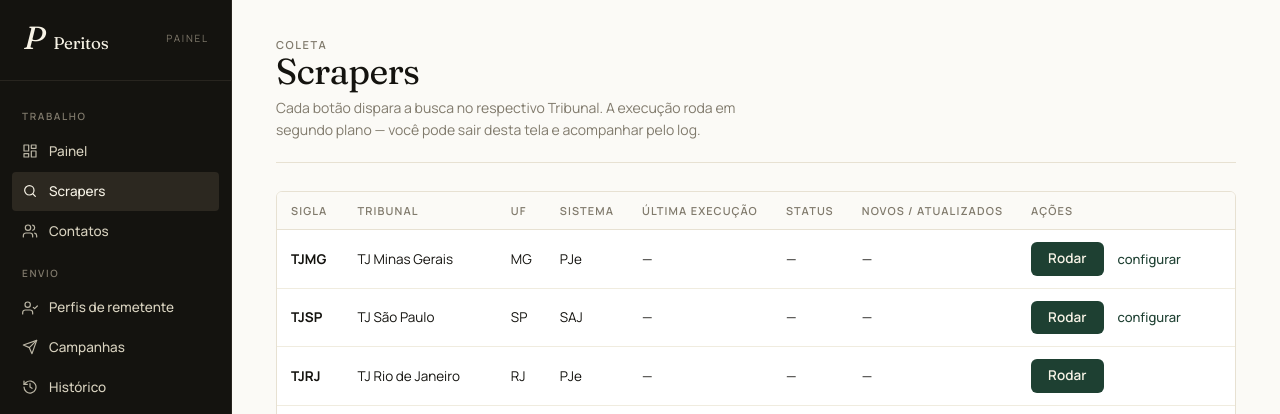
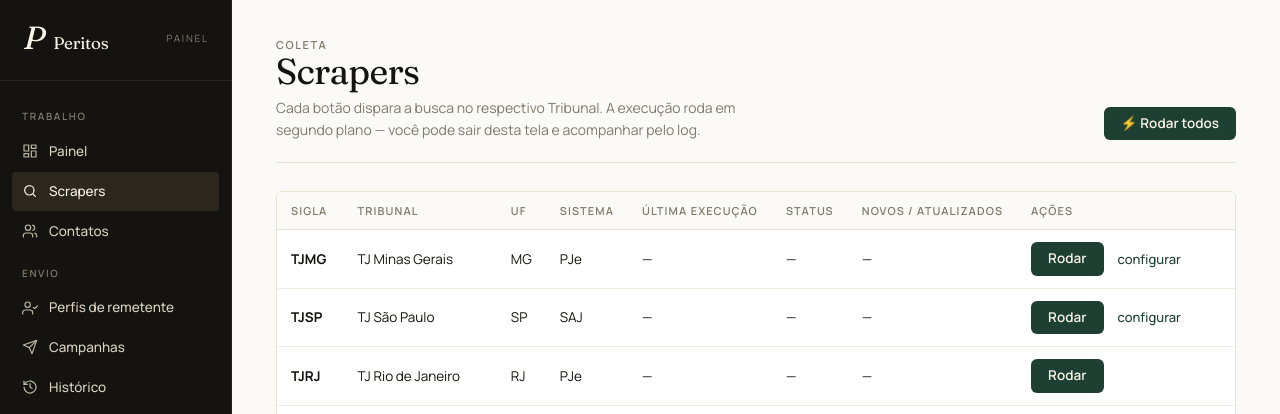
Before and after one commit to mazierovictor/peritos_app, a FastAPI app: page /scrapers in a window 1280 px wide. Shown: the top 414 px of the page. Run offline with FastAPI, Linux system fonts and the light colour scheme; the visitor is signed in with stand-in values (Sample User, id 1); data comes from the database, SQL or seed files in the repository; data that the repository does not hold is empty.

Commit message:
feat: rotina de importação para todos os tribunais
- Botão 'Rodar todos' na lista de Scrapers para disparo manual
  imediato (executa em sequência, um após o outro)
- Opção 'Todos os tribunais' no select de scraper do agendamento,
  permitindo rotina automática (ex.: todo domingo 03h)
- Tribunais manuais (TJSC) são pulados automaticamente

Co-Authored-By: Claude Opus 4.7 (1M context) <noreply@anthropic.com>

```diff
--- a/app/main.py
+++ b/app/main.py
@@ -234,6 +234,12 @@ def scrapers_disparar(sigla: str, user: dict = Depends(requer_login)):
     except ValueError as e:
         raise HTTPException(status_code=400, detail=str(e))
     return RedirectResponse(url=f"/scrapers/run/{run_id}", status_code=303)
+
+
+@app.post("/scrapers/disparar-todos")
+def scrapers_disparar_todos(user: dict = Depends(requer_login)):
+    scraper_runner.disparar_todos()
+    return RedirectResponse(url="/scrapers", status_code=303)
 
 
 @app.get("/scrapers/run/{run_id}", response_class=HTMLResponse)
@@ -693,7 +699,10 @@ def _quando(ag: dict) -> str:
 
 def _o_que(ag: dict) -> str:
     if ag.get("tipo") == "scraper":
-        return f"Scraper {(ag.get('alvo') or '').upper()}"
+        alvo = (ag.get("alvo") or "").lower()
+        if alvo == "todos":
+            return "Scraper · todos os tribunais (em sequência)"
+        return f"Scraper {alvo.upper()}"
     if ag.get("tipo") == "campanha":
         partes = []
         if ag.get("filtro_tribunal"):
--- a/app/scheduler.py
+++ b/app/scheduler.py
@@ -41,7 +41,10 @@ def _executar_job(ag_id: int) -> None:
     if ag["tipo"] == "scraper":
         from .scrapers import runner as scraper_runner
         try:
-            scraper_runner.disparar(ag["alvo"])
+            if (ag.get("alvo") or "").lower() == "todos":
+                scraper_runner.disparar_todos()
+            else:
+                scraper_runner.disparar(ag["alvo"])
         except Exception:
             pass
 
--- a/app/templates/agendamento_form.html
+++ b/app/templates/agendamento_form.html
@@ -30,10 +30,12 @@
     <legend>Scraper</legend>
     <label>Tribunal
       <select name="alvo">
+        <option value="todos">⚡ Todos os tribunais (em sequência)</option>
         {% for s in scrapers %}{% if not s.manual %}
         <option value="{{ s.sigla }}">{{ s.sigla|upper }} — {{ s.nome }}</option>
         {% endif %}{% endfor %}
       </select>
+      <small class="cinza">Escolher "Todos" roda os tribunais um após o outro — pode levar várias horas.</small>
     </label>
   </fieldset>
 
--- a/app/templates/scrapers.html
+++ b/app/templates/scrapers.html
@@ -6,6 +6,12 @@
     <div class="eyebrow">Coleta</div>
     <h1>Scrapers</h1>
     <p class="sub">Cada botão dispara a busca no respectivo Tribunal. A execução roda em segundo plano — você pode sair desta tela e acompanhar pelo log.</p>
+  </div>
+  <div class="pagina-header-acoes">
+    <form method="post" action="/scrapers/disparar-todos" class="inline"
+          onsubmit="return confirm('Rodar TODOS os tribunais (exceto TJSC manual) em sequência? Pode levar várias horas.');">
+      <button type="submit" class="btn-primario">⚡ Rodar todos</button>
+    </form>
   </div>
 </header>
 
```
Also changed, not shown: app/scrapers/runner.py (+21 -0 lines).
